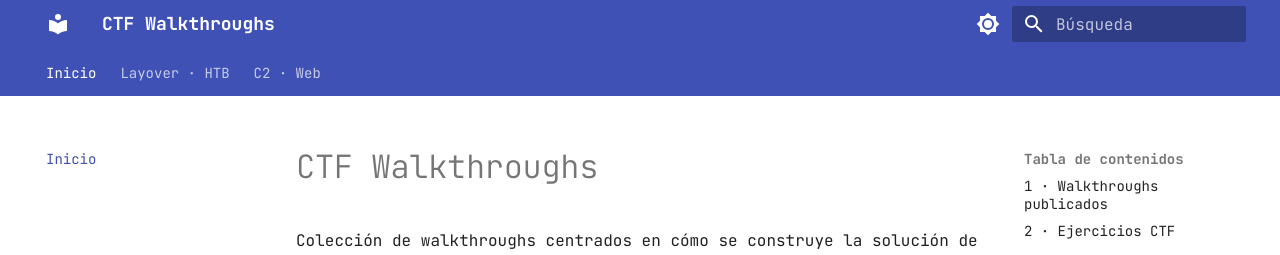
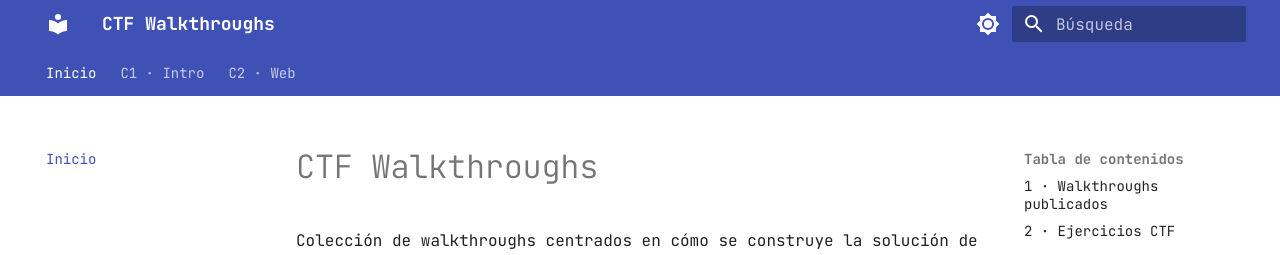
Before and after one commit to ollerenac-uni/ctf-walkthroughs, an MkDocs documentation site: the page built from docs/index.md, in a window 1280 px wide and 900 px high. Shown: the top 255 px of the window. Built offline with MkDocs 1.6.1 and Material for MkDocs 9.7.7, drawn with Linux system fonts in a browser that asks for light colours.

Commit message:
Menú: la sección de Layover pasa a llamarse "C1 · Intro"
Co-Authored-By: Claude Fable 5.2 <noreply@anthropic.com>
Claude-Session: https://claude.ai/code/session_018CT4TX2q2msz7VzFzXFKG9

```diff
--- a/mkdocs.yml
+++ b/mkdocs.yml
@@ -64,7 +64,7 @@ extra_css:
 
 nav:
   - Inicio: index.md
-  - "Layover · HTB":
+  - "C1 · Intro":
       - layover/index.md
       - "Conceptos necesarios": layover/conceptos.md
       - "Etapa 0 · Setup": layover/etapa0-setup.md
```
